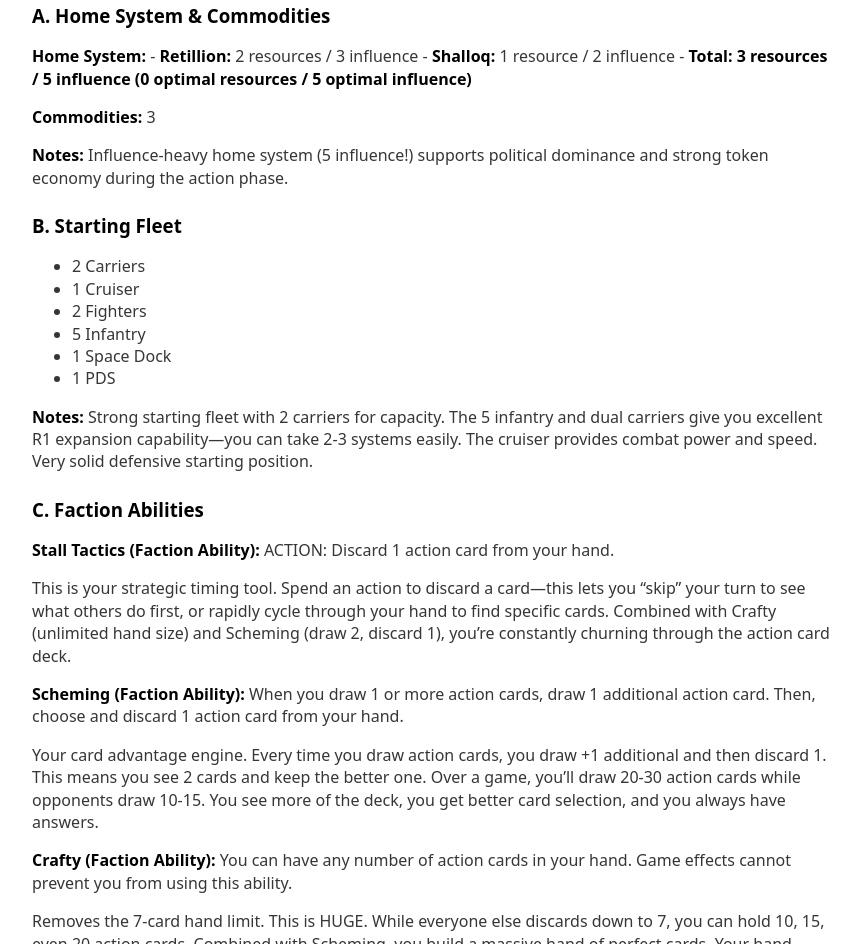
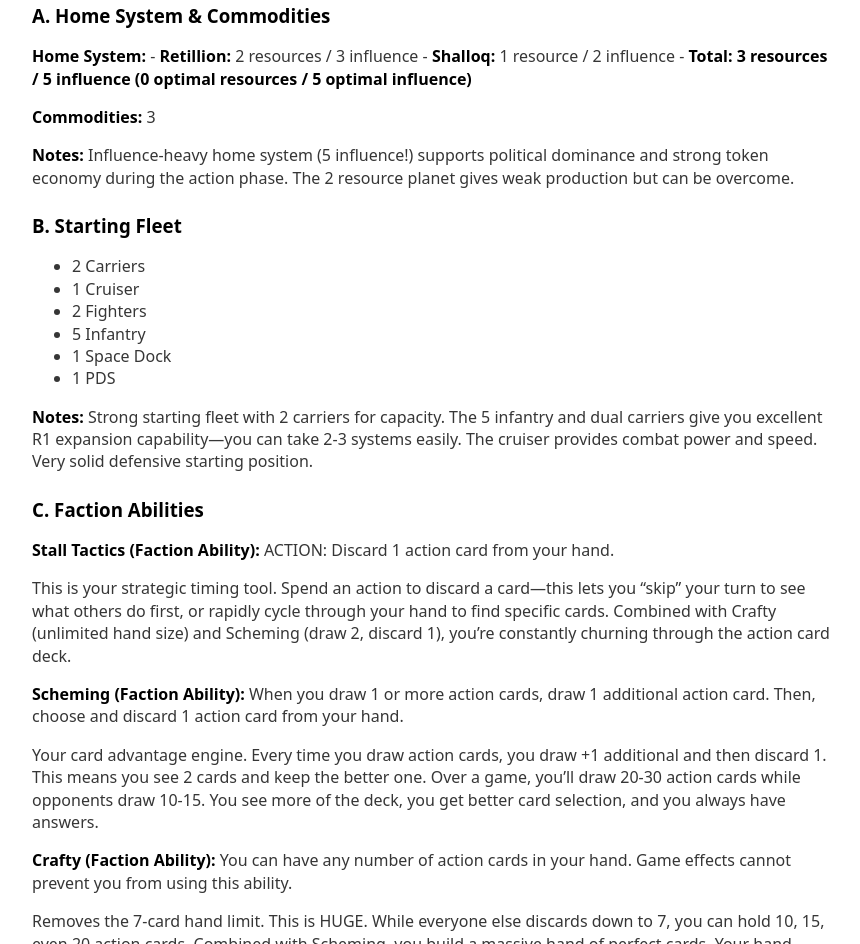
Before and after one commit to Mumbokatten/Twilight-Imperium-IV-guides-, a plain HTML site: page Yssaril_Tribes/Yssaril_Tribes.html in a window 1280 px wide. Shown: the part 1694-2638 px from the top of the page, without its empty margins (208-1068 px from the left). Drawn offline with nearby package versions, Linux system fonts and the light colour scheme.

Commit message:
Add weak production note to home system
🤖 Generated with [Claude Code](https://claude.com/claude-code)

Co-Authored-By: Claude <noreply@anthropic.com>

```diff
--- a/Yssaril_Tribes/Yssaril_Tribes.html
+++ b/Yssaril_Tribes/Yssaril_Tribes.html
@@ -135,7 +135,8 @@ resources / 5 optimal influence)</strong></p>
 <p><strong>Commodities:</strong> 3</p>
 <p><strong>Notes:</strong> Influence-heavy home system (5 influence!)
 supports political dominance and strong token economy during the action
-phase.</p>
+phase. The 2 resource planet gives weak production but can be
+overcome.</p>
 <h3 id="b.-starting-fleet">B. Starting Fleet</h3>
 <ul>
 <li>2 Carriers</li>
```
Also changed, not shown: 1 other file.
